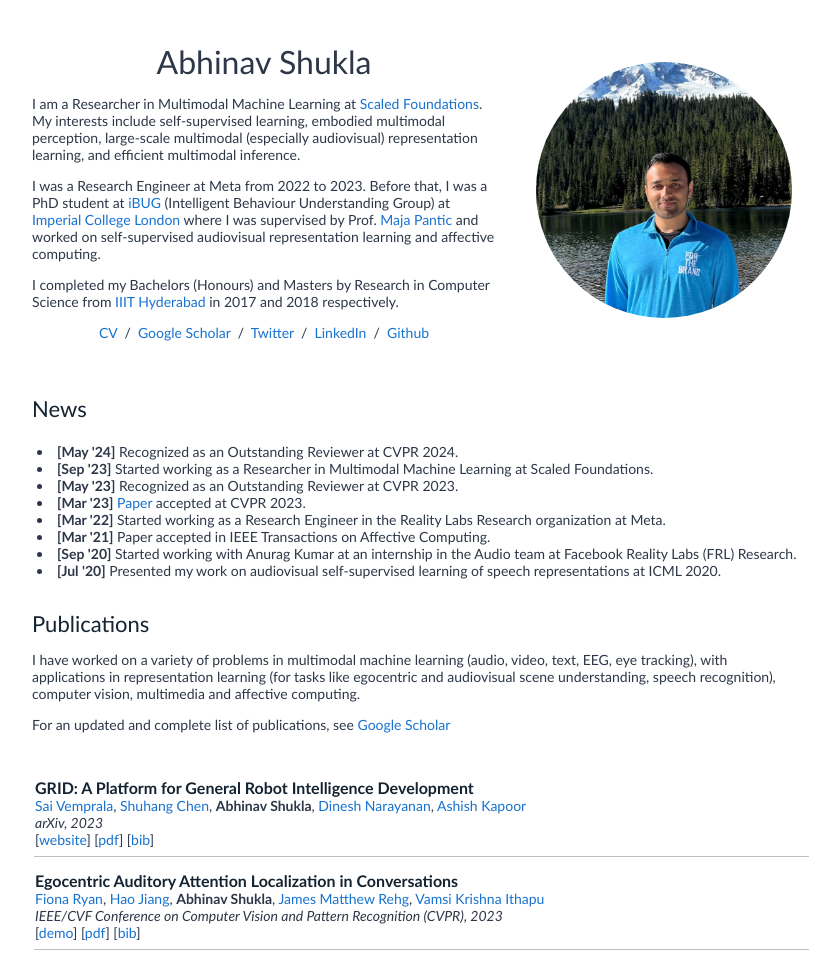
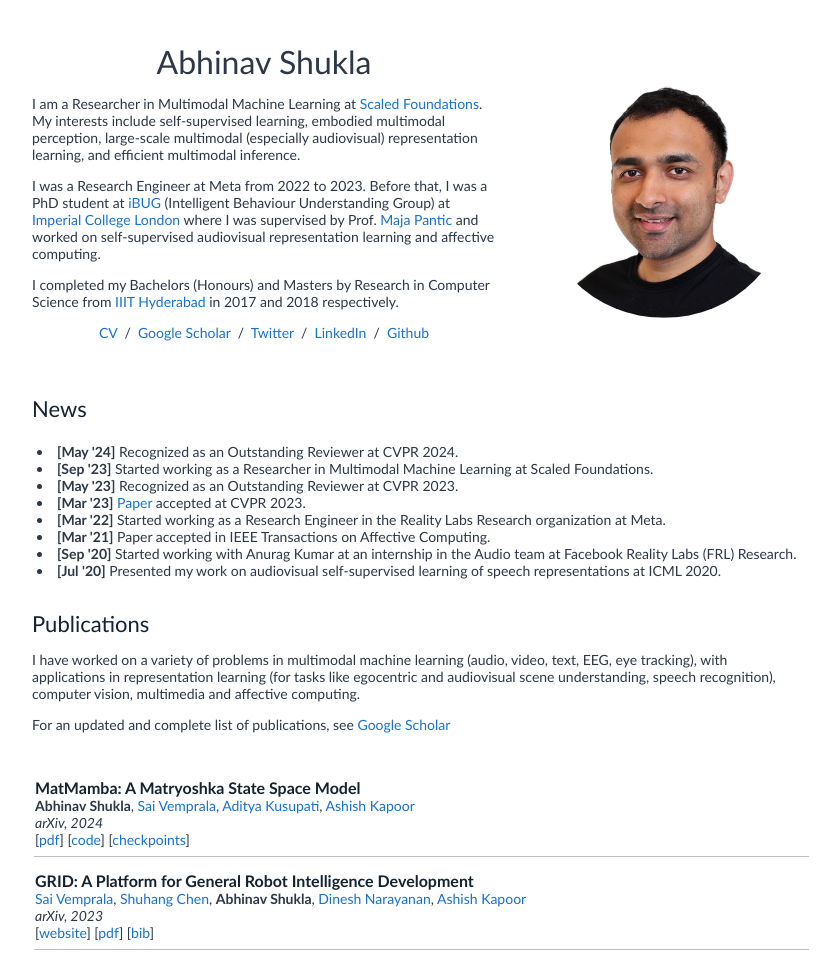
Before and after one commit to Abhinav95/abhinav95.github.io, a plain HTML site: page index.html in a window 1280 px wide. Shown: the top 953 px of the page, without its empty margins (228-1055 px from the left). Drawn offline with Linux system fonts and the light colour scheme.

Commit message:
update photo

```diff
--- a/index.html
+++ b/index.html
@@ -42,7 +42,7 @@
             </td>
             <td style="padding:2.5%;width:40%;max-width:40%">
               <!--<a href="static/linkedinhead.jpg"><img style="width:100%;max-width:100%" alt="profile photo" src="static/linkedinhead.jpg" class="hoverZoomLink"></a>-->
-	      <img width="100%" src="images/mrnprl.jpg"
+	      <img width="100%" src="images/headshot.jpg"
                 style="object-fit:cover; border-radius:50%;">
             </td>
           </tr>
@@ -89,6 +89,27 @@
         </tbody></table>
 
         <table style="width:100%;border:0px;border-spacing:0px;border-collapse:separate;margin-right:auto;margin-left:auto;"><tbody>
+
+			<tr id="matmamba2024">
+				<td style="padding-left:20px;width:100%;vertical-align:middle">
+					<table style="width: 100%;"> <tr>
+						<td class="underline" style="width: 80%;padding-bottom: 8px; padding-top: 8px;">
+							<papertitle>MatMamba: A Matryoshka State Space Model</papertitle>
+							<br>
+							<strong>Abhinav Shukla</strong>,
+							<a href="https://www.saihv.com/">Sai Vemprala</a>,
+							<a href="https://adityakusupati.github.io/">Aditya Kusupati</a>,
+							<a href="https://scholar.google.com/citations?user=4D1n8scAAAAJ">Ashish Kapoor</a>
+							<br>
+							<em>arXiv, 2024</em>
+							<br>
+							[<a href="https://arxiv.org/pdf/2410.06718">pdf</a>]
+							[<a href="https://github.com/ScaledFoundations/MatMamba">code</a>]
+							[<a href="https://huggingface.co/collections/scaledfoundations/matmamba-670701480fa415dc2de60453">checkpoints</a>]
+						</td>
+					</tr> </table>
+				</td>
+			</tr>
 
 			<tr id="grid2023">
 				<td style="padding-left:20px;width:100%;vertical-align:middle">
@@ -516,7 +537,7 @@
                   <br>
                   Hyderabad, India &nbsp; · &nbsp; <em> 2013-2018 </em>
                   <br>
-			I finished my thesis, “Multimodal Emotion Recognition from Advertisements with Application to Computational Advertising”
+			I finished my thesis, "Multimodal Emotion Recognition from Advertisements with Application to Computational Advertising"
 			advised by Prof. <a href="https://sites.google.com/site/raamsubram/">Ramanathan Subramanian</a> at the <a href="http://cvit.iiit.ac.in/">Center for Visual Information Technology</a>.
                   <br>
 		</td>
@@ -543,7 +564,7 @@
 			  <li><b>ACM SIGCHI Gary Marsden Student Development Fund </b>(to attend ICMI 2018), 2018</li>
 			  <li><b>Google India Travel Grant</b> (to attend ACM MM 2017), 2017</li>
 			  <li><b>ACM ICMI 2017 Travel Grant</b> (to attend ICMI 2017), 2017</li>
-			  <li><b>Dean’s Merit List Award</b> for excellence in academics (6 consecutive semesters), 2014-2017</li>
+			  <li><b>Dean's Merit List Award</b> for excellence in academics (6 consecutive semesters), 2014-2017</li>
             </td>
           </tr>
         </tbody> </table>
```
Also changed, not shown: images/headshot.jpg (added), images/mrnprl.jpg (deleted).
